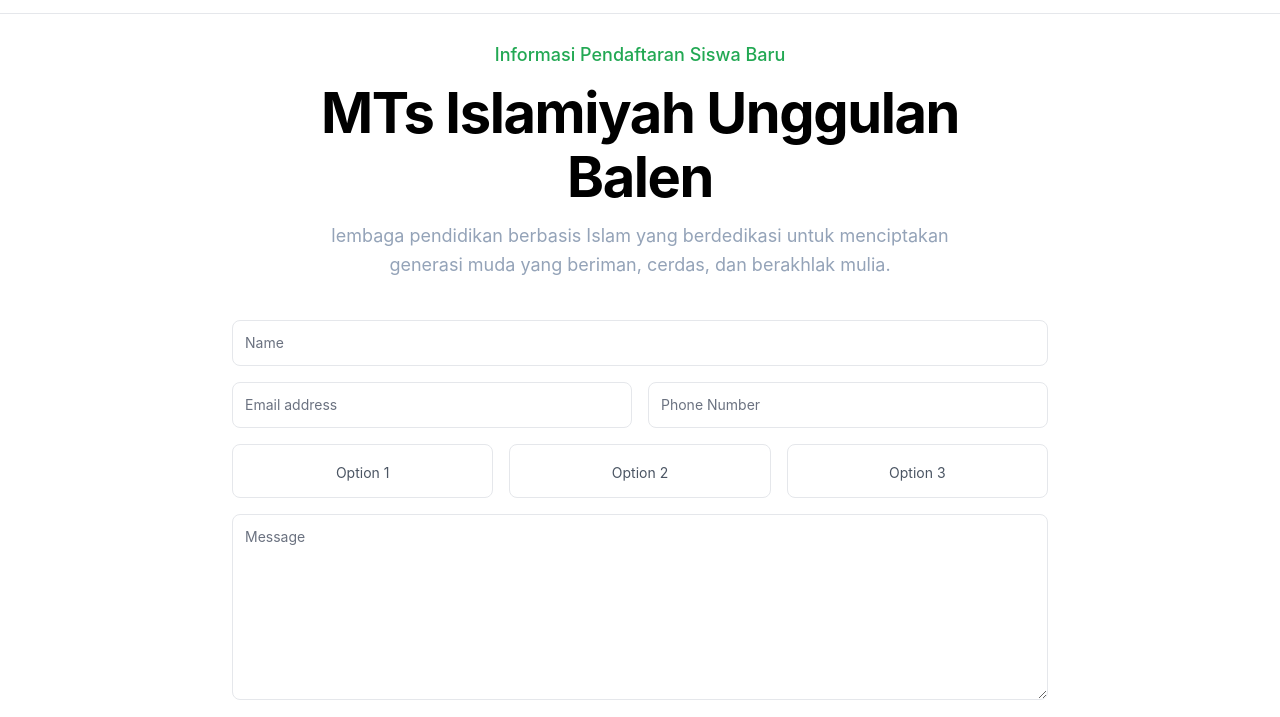
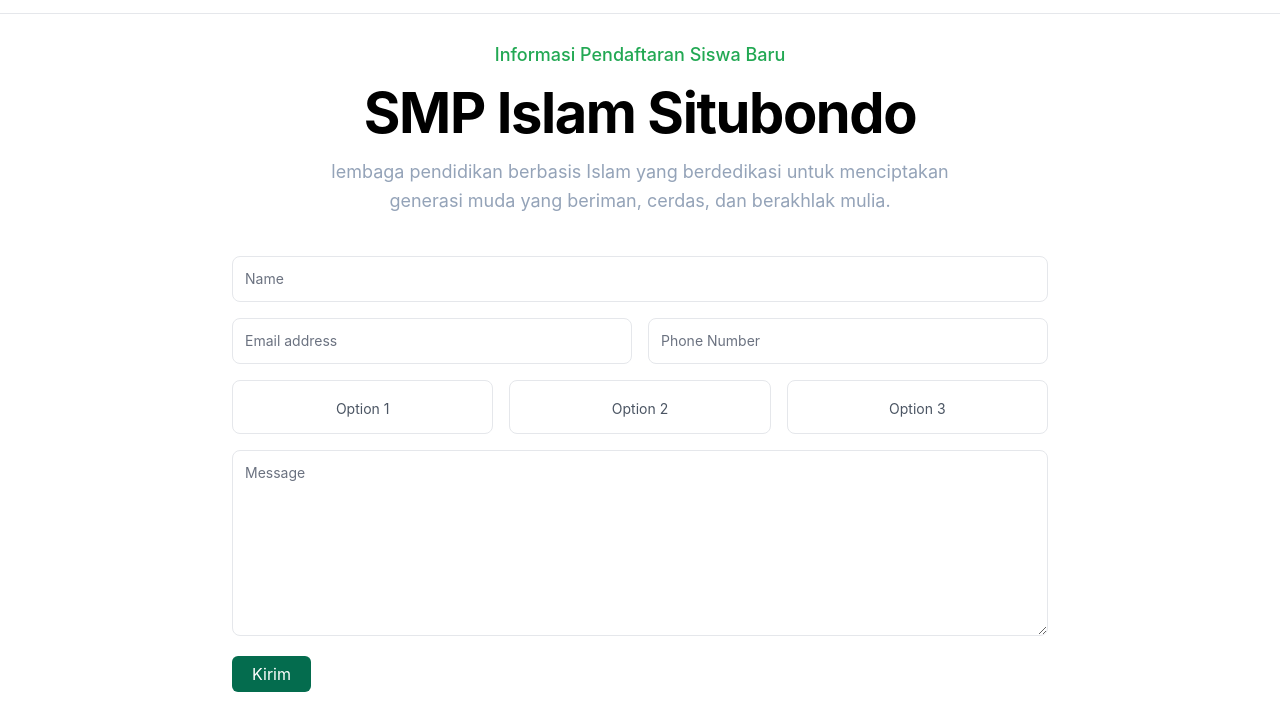
Before and after one commit to jokiwebbjn/contoh_01, a website: page form.html in a window 1280 px wide. Shown: the part 55-772 px from the top of the page. Drawn offline with Linux system fonts and the light colour scheme.

Commit message:
Update form.html

```diff
--- a/form.html
+++ b/form.html
@@ -57,7 +57,7 @@
     <div class="mx-auto max-w-[43rem]">
       <div class="text-center">
         <p class="text-lg font-medium leading-8 text-green-600/95">Informasi Pendaftaran Siswa Baru</p>
-        <h1 class="mt-3  text-[3.5rem] font-bold leading-[4rem] tracking-tight text-black">MTs Islamiyah Unggulan Balen</h1>
+        <h1 class="mt-3  text-[3.5rem] font-bold leading-[4rem] tracking-tight text-black">SMP Islam Situbondo</h1>
         <p class="mt-3 text-lg leading-relaxed text-slate-400">lembaga pendidikan berbasis Islam yang berdedikasi untuk menciptakan generasi muda yang beriman, cerdas, dan berakhlak mulia.</p>
       </div>
 
```
